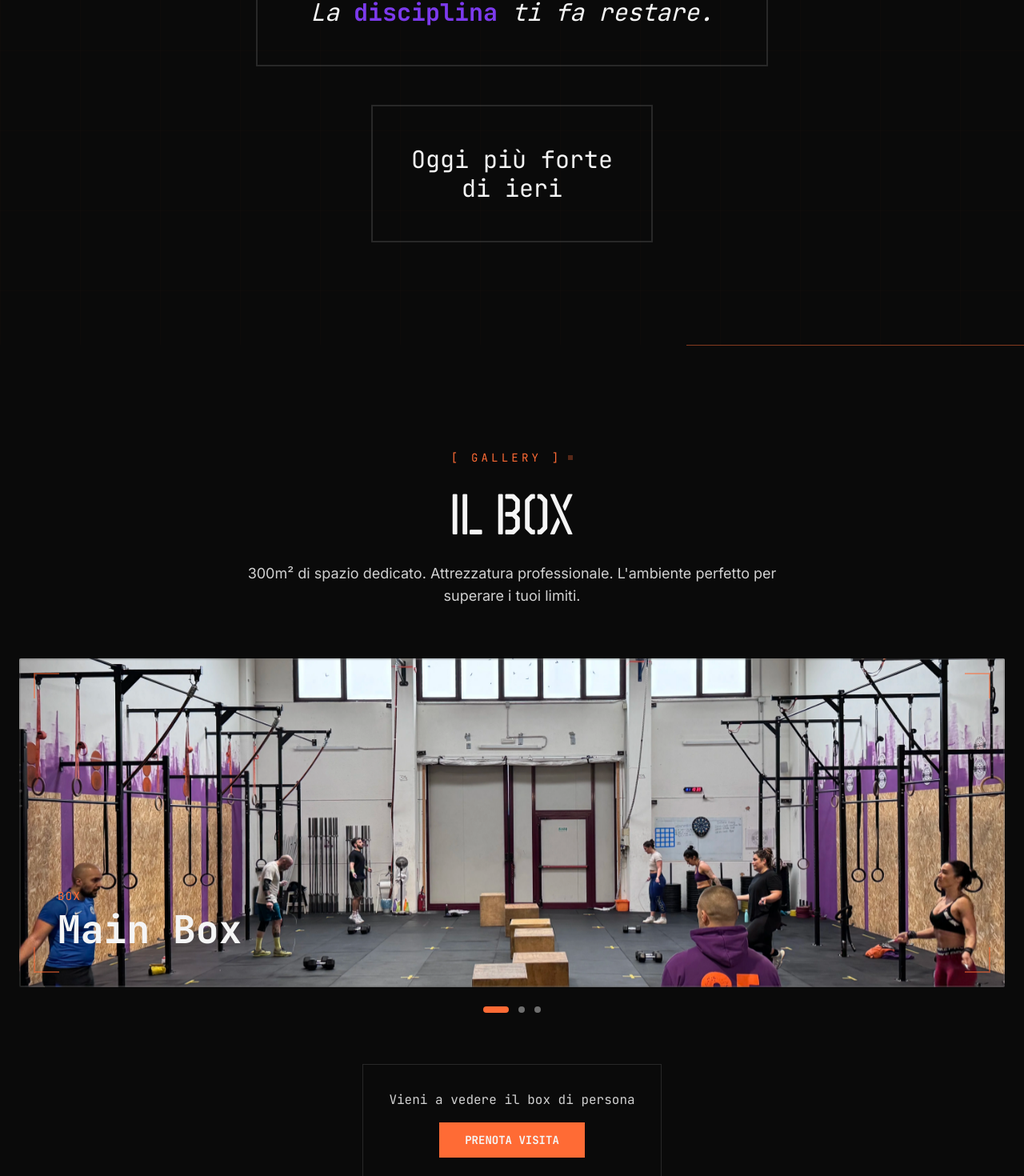
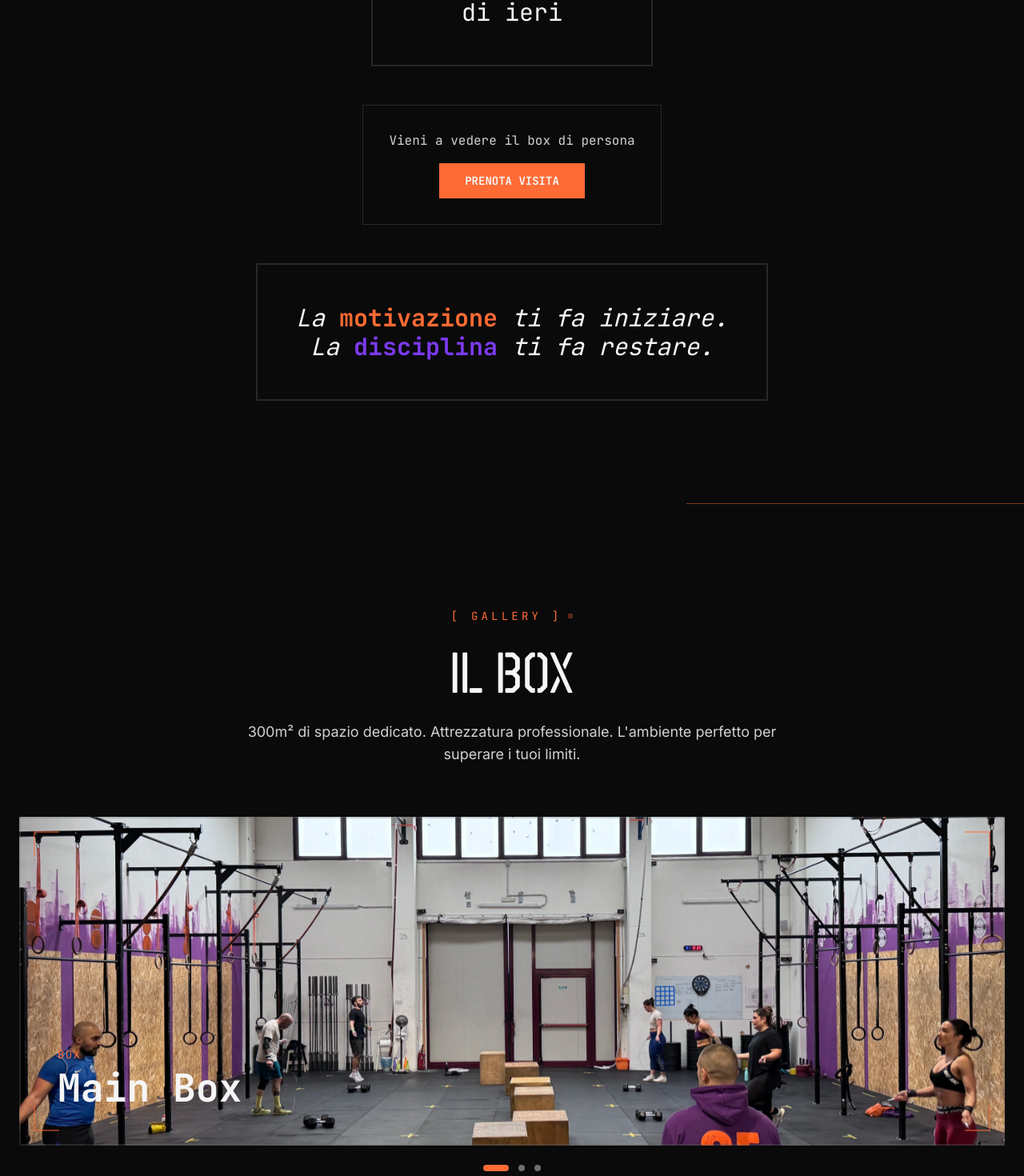
Before and after one commit to richterzo/otherwise-landing, a Next.js app: page / in a window 1280 px wide. Shown: the part 6197-7667 px from the top of the page at 80% size. Built offline with nearby package versions, Linux system fonts and the light colour scheme.

Commit message:
Sposta PRENOTA VISITA nel Mindset e riorganizza citazioni

```diff
--- a/components/Gallery.tsx
+++ b/components/Gallery.tsx
@@ -179,28 +179,6 @@ export default function Gallery() {
             ))}
           </div>
         </div>
-
-        {/* Bottom Info */}
-        <motion.div
-          initial={{ opacity: 0, y: 30 }}
-          animate={isInView ? { opacity: 1, y: 0 } : {}}
-          transition={{ duration: 0.8, delay: 0.8 }}
-          className="mt-16 text-center"
-        >
-            <div className="inline-block p-8 border border-grigio-acciaio border-opacity-30 hover:border-arancione-brand hover:border-opacity-50 transition-all duration-300">
-            <p className="text-bianco-luce/85 mb-4 font-mono">
-              Vieni a vedere il box di persona
-            </p>
-            <motion.a
-              href="#contact"
-              className="inline-block px-8 py-3 bg-rosso-controllo text-bianco-luce font-mono font-bold text-sm hover:bg-rosso-battito transition-colors"
-              whileHover={{ scale: 1.05 }}
-              whileTap={{ scale: 0.95 }}
-            >
-              PRENOTA VISITA
-            </motion.a>
-          </div>
-        </motion.div>
       </div>
 
       {/* Lightbox Modal (optional enhancement) */}
--- a/components/Mindset.tsx
+++ b/components/Mindset.tsx
@@ -175,12 +175,49 @@ export default function Mindset() {
           ))}
         </div>
 
-        {/* Quote */}
+        {/* Quote - Oggi più forte di ieri */}
         <motion.div
           initial={{ opacity: 0, y: 30 }}
           animate={isInView ? { opacity: 1, y: 0 } : {}}
           transition={{ duration: 0.8, delay: 0.8 }}
           className="mt-24 text-center"
+        >
+          <div className="inline-block max-w-2xl p-12 border-2 border-grigio-acciaio border-opacity-30">
+            <p className="text-2xl md:text-3xl font-mono text-bianco-luce leading-relaxed">
+              Oggi più forte<br />
+              <span className="text-bianco-luce">di ieri</span>
+            </p>
+          </div>
+        </motion.div>
+
+        {/* PRENOTA VISITA */}
+        <motion.div
+          initial={{ opacity: 0, y: 30 }}
+          animate={isInView ? { opacity: 1, y: 0 } : {}}
+          transition={{ duration: 0.8, delay: 1 }}
+          className="mt-12 text-center"
+        >
+          <div className="inline-block p-8 border border-grigio-acciaio border-opacity-30 hover:border-arancione-brand hover:border-opacity-50 transition-all duration-300">
+            <p className="text-bianco-luce/85 mb-4 font-mono">
+              Vieni a vedere il box di persona
+            </p>
+            <motion.a
+              href="#contact"
+              className="inline-block px-8 py-3 bg-rosso-controllo text-bianco-luce font-mono font-bold text-sm hover:bg-rosso-battito transition-colors"
+              whileHover={{ scale: 1.05 }}
+              whileTap={{ scale: 0.95 }}
+            >
+              PRENOTA VISITA
+            </motion.a>
+          </div>
+        </motion.div>
+
+        {/* Quote - Motivazione e Disciplina */}
+        <motion.div
+          initial={{ opacity: 0, y: 30 }}
+          animate={isInView ? { opacity: 1, y: 0 } : {}}
+          transition={{ duration: 0.8, delay: 1.2 }}
+          className="mt-12 text-center"
         >
           <div className="inline-block max-w-2xl p-12 border-2 border-grigio-acciaio border-opacity-30">
             <blockquote className="text-2xl md:text-3xl font-mono text-bianco-luce leading-relaxed italic">
@@ -189,21 +226,6 @@ export default function Mindset() {
             </blockquote>
           </div>
         </motion.div>
-
-        {/* Bottom Statement */}
-        <motion.div
-          initial={{ opacity: 0, y: 30 }}
-          animate={isInView ? { opacity: 1, y: 0 } : {}}
-          transition={{ duration: 0.8, delay: 1 }}
-          className="mt-12 text-center"
-        >
-          <div className="inline-block max-w-2xl p-12 border-2 border-grigio-acciaio border-opacity-30">
-            <p className="text-2xl md:text-3xl font-mono text-bianco-luce leading-relaxed">
-              Oggi più forte<br />
-              <span className="text-bianco-luce">di ieri</span>
-            </p>
-          </div>
-        </motion.div>
       </div>
     </section>
   );
```
